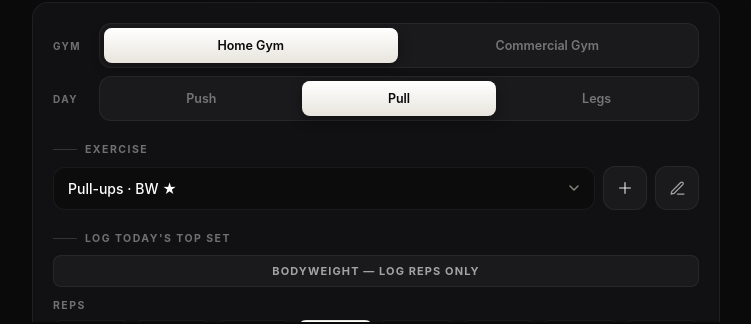
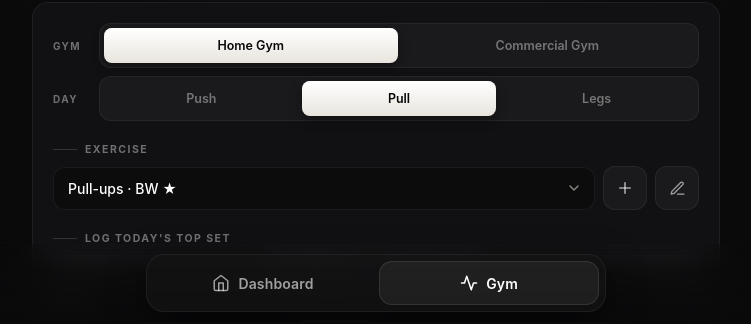
Before and after one commit to louisrodfog4-ai/louis-dashboard, a plain HTML site: page gym.html in a window 1280 px wide. Shown: the part 478-802 px from the top of the page, without its empty margins (264-1015 px from the left). Drawn offline with nearby package versions, Linux system fonts and the light colour scheme.

Commit message:
add navigation to gym page

```diff
--- a/gym.html
+++ b/gym.html
@@ -123,7 +123,7 @@ html, body {
 .po-shell {
   width: 100%; max-width: min(720px, 100vw);
   margin: 0 auto;
-  padding: 24px 16px calc(40px + env(safe-area-inset-bottom));
+  padding: 24px 16px calc(96px + env(safe-area-inset-bottom));
   box-sizing: border-box;
 }
 /* Defeat the default `min-width: auto` on flex/grid items — without
@@ -676,7 +676,7 @@ img, video, canvas, svg { max-width: 100%; }
 
 @media (max-width: 480px) {
   /* === Mobile / iPhone polish === */
-  .po-shell { padding: 14px 10px calc(32px + env(safe-area-inset-bottom)); }
+  .po-shell { padding: 14px 10px calc(96px + env(safe-area-inset-bottom)); }
 
   /* Header — smaller title so the gear button never gets clipped */
   .po-title { font-size: 18px; letter-spacing: -0.01em; }
@@ -3465,5 +3465,27 @@ img, video, canvas, svg { max-width: 100%; }
 })();
 </script>
 
+<nav class="tabbar" aria-label="Main navigation">
+  <div class="tabbar-inner">
+    <a href="index.html" class="tab">
+      <span class="tab-icon">
+        <svg viewBox="0 0 24 24" fill="none" stroke="currentColor" stroke-width="2" stroke-linecap="round" stroke-linejoin="round">
+          <path d="M3 9l9-7 9 7v11a2 2 0 0 1-2 2H5a2 2 0 0 1-2-2z"/>
+          <polyline points="9 22 9 12 15 12 15 22"/>
+        </svg>
+      </span>
+      Dashboard
+    </a>
+    <a href="gym.html" class="tab" aria-current="page">
+      <span class="tab-icon">
+        <svg viewBox="0 0 24 24" fill="none" stroke="currentColor" stroke-width="2" stroke-linecap="round" stroke-linejoin="round">
+          <polyline points="22 12 18 12 15 21 9 3 6 12 2 12"/>
+        </svg>
+      </span>
+      Gym
+    </a>
+  </div>
+</nav>
+
 </body>
 </html>
```
